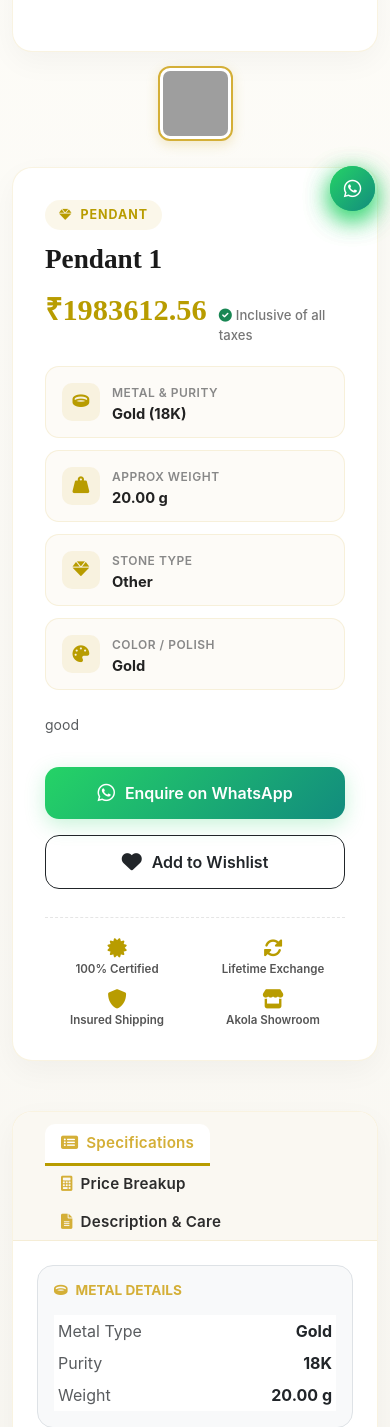
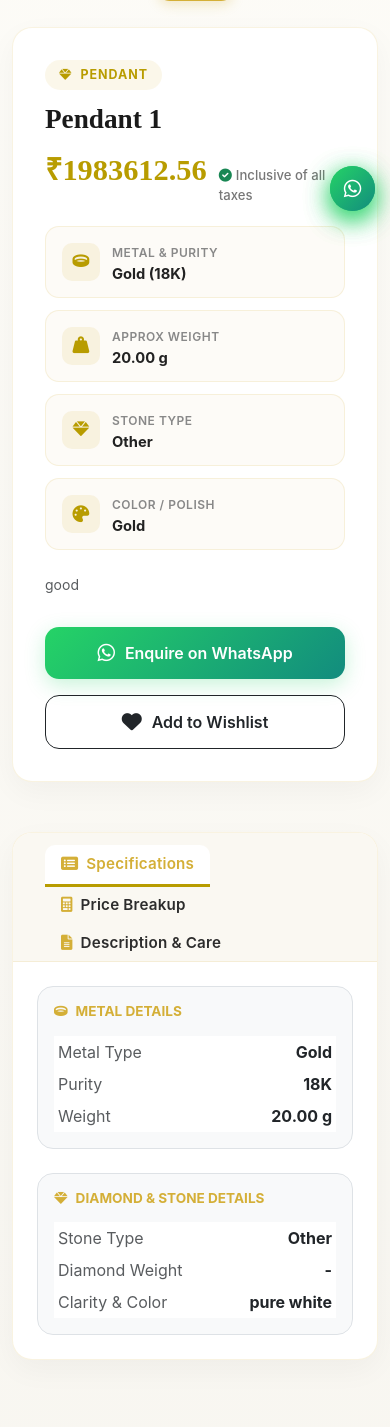
Before and after one commit to Rohitshahare34/jewellery-django, a Django app: page /product/5/ in a window 390 px wide. Shown: the part 608-2035 px from the top of the page. Run offline with Django 5.2, Linux system fonts and the light colour scheme; data comes from the database, SQL or seed files in the repository; parts of the project's set-up code (start-up, migrations or seed data) failed here and were passed over; grey boxes are pictures that could not be loaded.

Commit message:
Remove trust badges and adjust top padding on product detail page

```diff
--- a/aashutosh/aashutosh_jewelerys_project/shop/templates/shop/product_detail.html
+++ b/aashutosh/aashutosh_jewelerys_project/shop/templates/shop/product_detail.html
@@ -3,10 +3,21 @@
 
 {% block content %}
 <style>
+  /* Override global main padding to clear navbar exactly with no extra white gap */
+  main {
+    padding-top: 90px !important;
+  }
+
+  @media (max-width: 991.98px) {
+    main {
+      padding-top: 75px !important;
+    }
+  }
+
   /* Base typography & container enhancements */
   .product-detail-wrapper {
     font-family: 'Outfit', 'Inter', sans-serif;
-    padding-top: 100px;
+    padding-top: 20px;
     padding-bottom: 70px;
     background: radial-gradient(circle at 50% 0%, rgba(254, 253, 249, 1) 0%, rgba(247, 244, 235, 0.6) 100%);
     min-height: 90vh;
@@ -14,7 +25,7 @@
 
   @media (max-width: 991.98px) {
     .product-detail-wrapper {
-      padding-top: 80px;
+      padding-top: 15px;
     }
   }
 
@@ -230,7 +241,7 @@
   /* Trust Badges Bar */
   .trust-features-bar {
     display: grid;
-    grid-template-columns: repeat(4, 1fr);
+    grid-template-columns: repeat(3, 1fr);
     gap: 12px;
     margin-top: 28px;
     padding-top: 20px;
@@ -302,7 +313,7 @@
       grid-template-columns: 1fr;
     }
     .trust-features-bar {
-      grid-template-columns: repeat(2, 1fr);
+      grid-template-columns: repeat(3, 1fr);
     }
   }
 </style>
@@ -500,25 +511,7 @@
             </button>
           </div>
 
-          <!-- Guarantee & Trust Badges -->
-          <div class="trust-features-bar">
-            <div class="trust-item">
-              <i class="fas fa-certificate"></i>
-              <span>100% Certified</span>
-            </div>
-            <div class="trust-item">
-              <i class="fas fa-sync-alt"></i>
-              <span>Lifetime Exchange</span>
-            </div>
-            <div class="trust-item">
-              <i class="fas fa-shield-alt"></i>
-              <span>Insured Shipping</span>
-            </div>
-            <div class="trust-item">
-              <i class="fas fa-store"></i>
-              <span>Akola Showroom</span>
-            </div>
-          </div>
+
 
         </div>
       </div>
```
Also changed, not shown: 1 other file.
